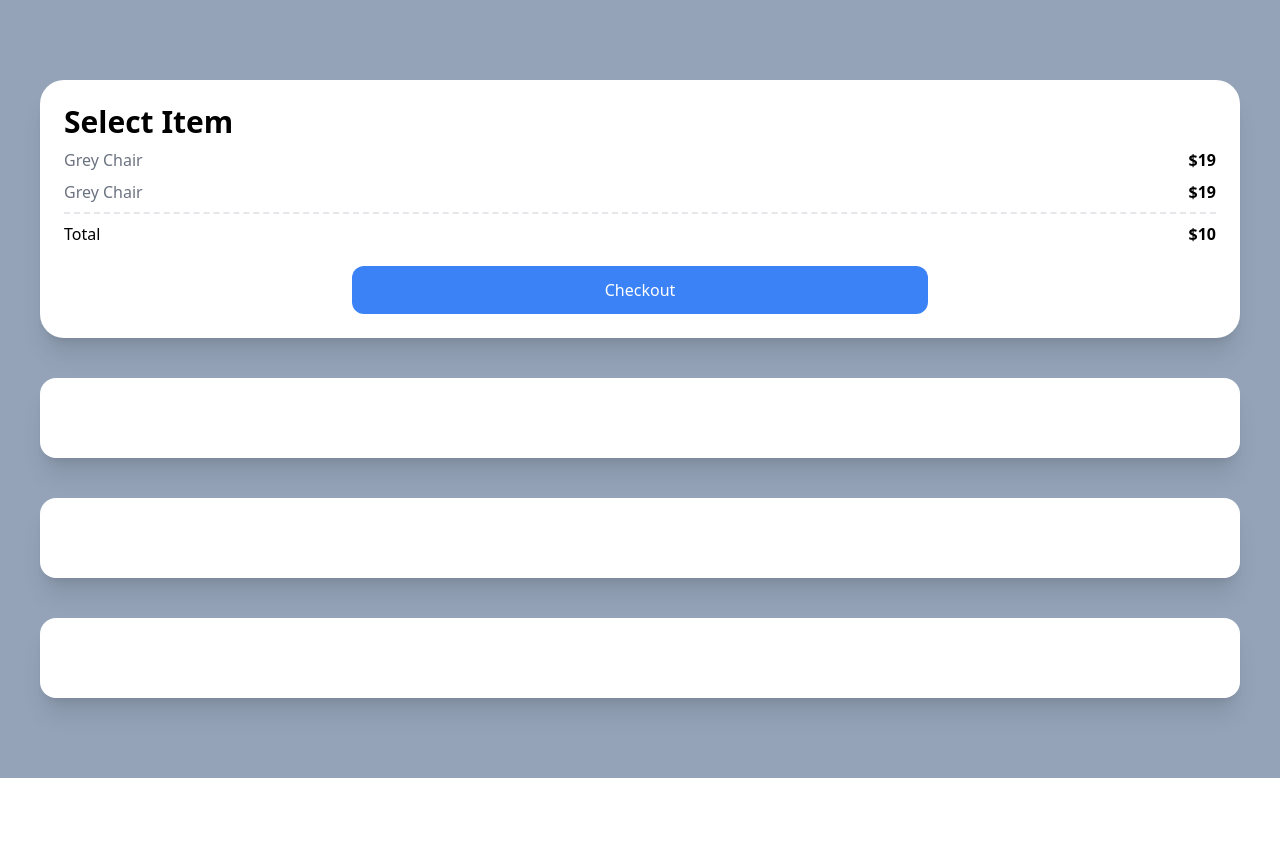
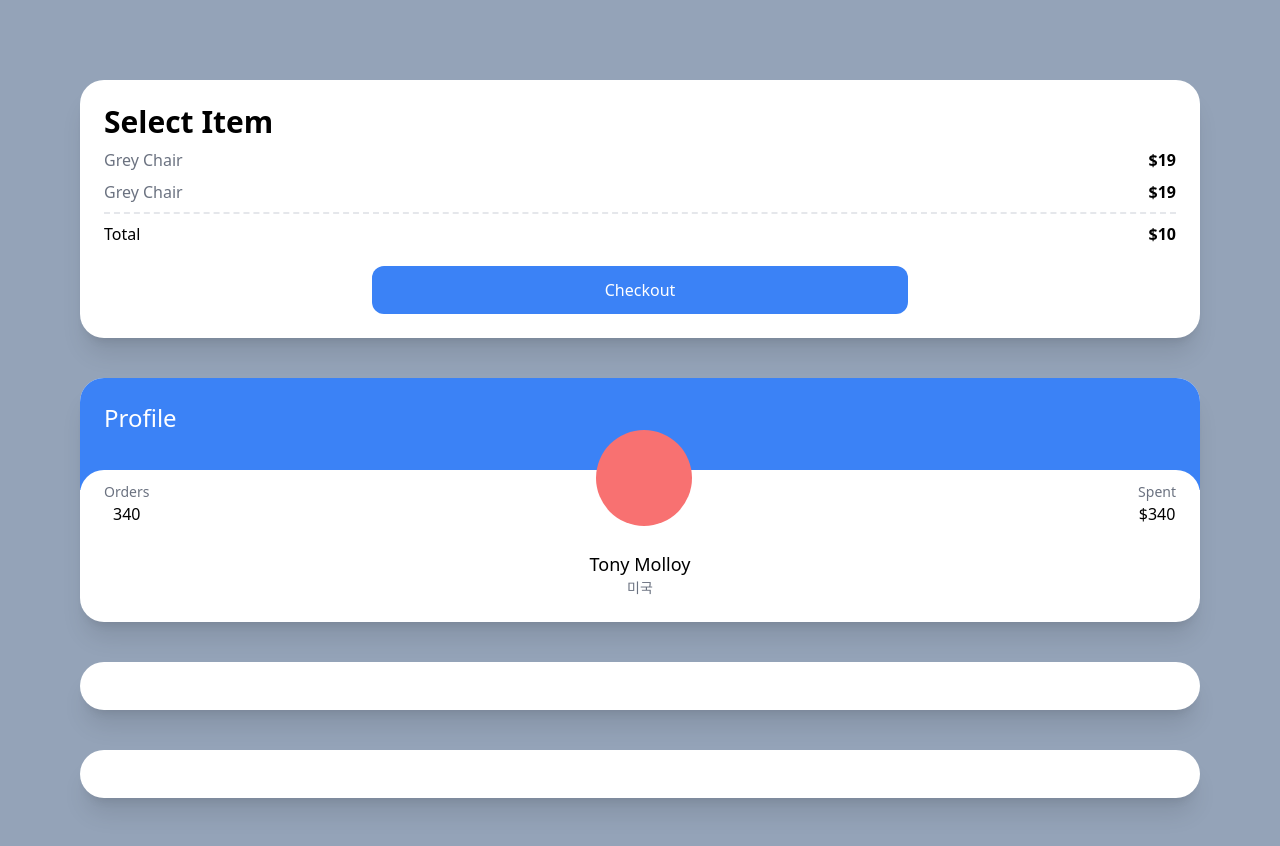
Before and after one commit to moztiq/nc-carrot-market, a Next.js app: page / in a window 1280 px wide. Shown: the top 846 px of the page. Before the commit the page ends 800 px from the top, so only its background shows below. Built offline with nearby package versions, Linux system fonts and the light colour scheme.

Commit message:
Test Drive part Two

```diff
--- a/pages/index.tsx
+++ b/pages/index.tsx
@@ -2,7 +2,7 @@
 
 const Home: NextPage = () => {
   return (
-    <div className="bg-slate-400 py-20 px-10 grid gap-10">
+    <div className="bg-slate-400 py-20 px-20 grid gap-10">
       <div className="bg-white p-6 rounded-3xl shadow-xl">
         <span className="font-semibold text-3xl">Select Item</span>
         <div className="flex justify-between my-2">
@@ -17,13 +17,38 @@
           <span>Total</span>
           <span className="font-semibold">$10</span>
         </div>
-        <div className="mt-5 bg-blue-500 text-white p-3 text-center rounded-xl w-2/4 mx-auto">
+        <div
+          className="mt-5 bg-blue-500 text-white p-3
+          text-center rounded-xl w-2/4 mx-auto
+         "
+        >
           Checkout
         </div>
       </div>
-      <div className="bg-white p-10 rounded-2xl shadow-xl"></div>
-      <div className="bg-white p-10 rounded-2xl shadow-xl"></div>
-      <div className="bg-white p-10 rounded-2xl shadow-xl"></div>
+      <div className="bg-white overflow-hidden rounded-3xl shadow-xl">
+        <div className="bg-blue-500 p-6 pb-14">
+          <span className="text-white text-2xl">Profile</span>
+        </div>
+        <div className="rounded-3xl p-6 bg-white relative -top-5">
+          <div className="flex relative -top-16 items-end justify-between">
+            <div className="flex flex-col items-center">
+              <span className="text-sm text-gray-500">Orders</span>
+              <span className="font-medium">340</span>
+            </div>
+            <div className="h-24 w-24 bg-red-400 rounded-full" />
+            <div className="flex flex-col items-center">
+              <span className="text-sm text-gray-500">Spent</span>
+              <span className="font-medium">$340</span>
+            </div>
+          </div>
+          <div className="relative  flex flex-col items-center -mt-10 -mb-5">
+            <span className="text-lg font-medium">Tony Molloy</span>
+            <span className="text-sm text-gray-500">미국</span>
+          </div>
+        </div>
+      </div>
+      <div className="bg-white p-6 rounded-3xl shadow-xl"></div>
+      <div className="bg-white p-6 rounded-3xl shadow-xl"></div>
     </div>
   );
 };
```
